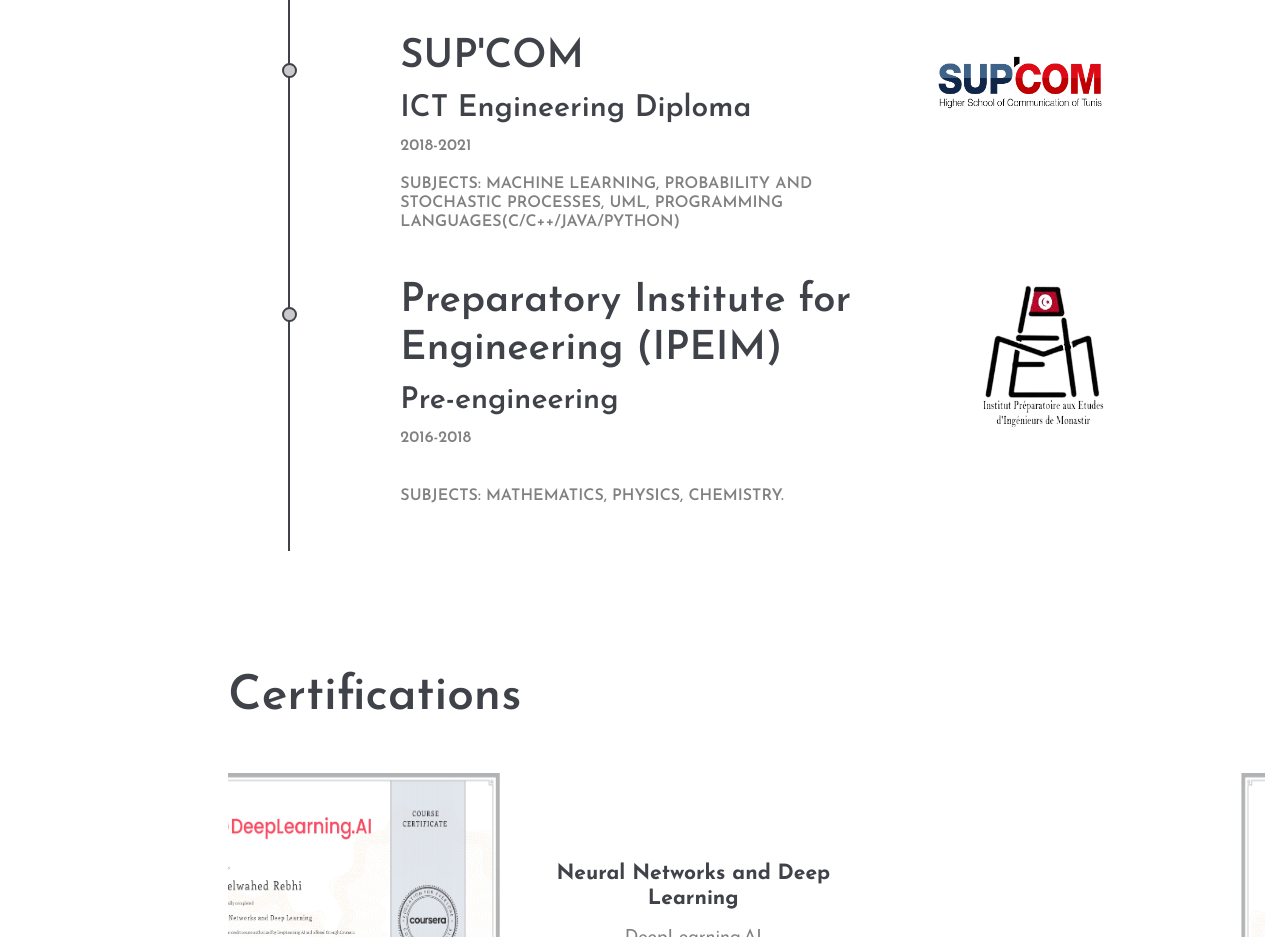
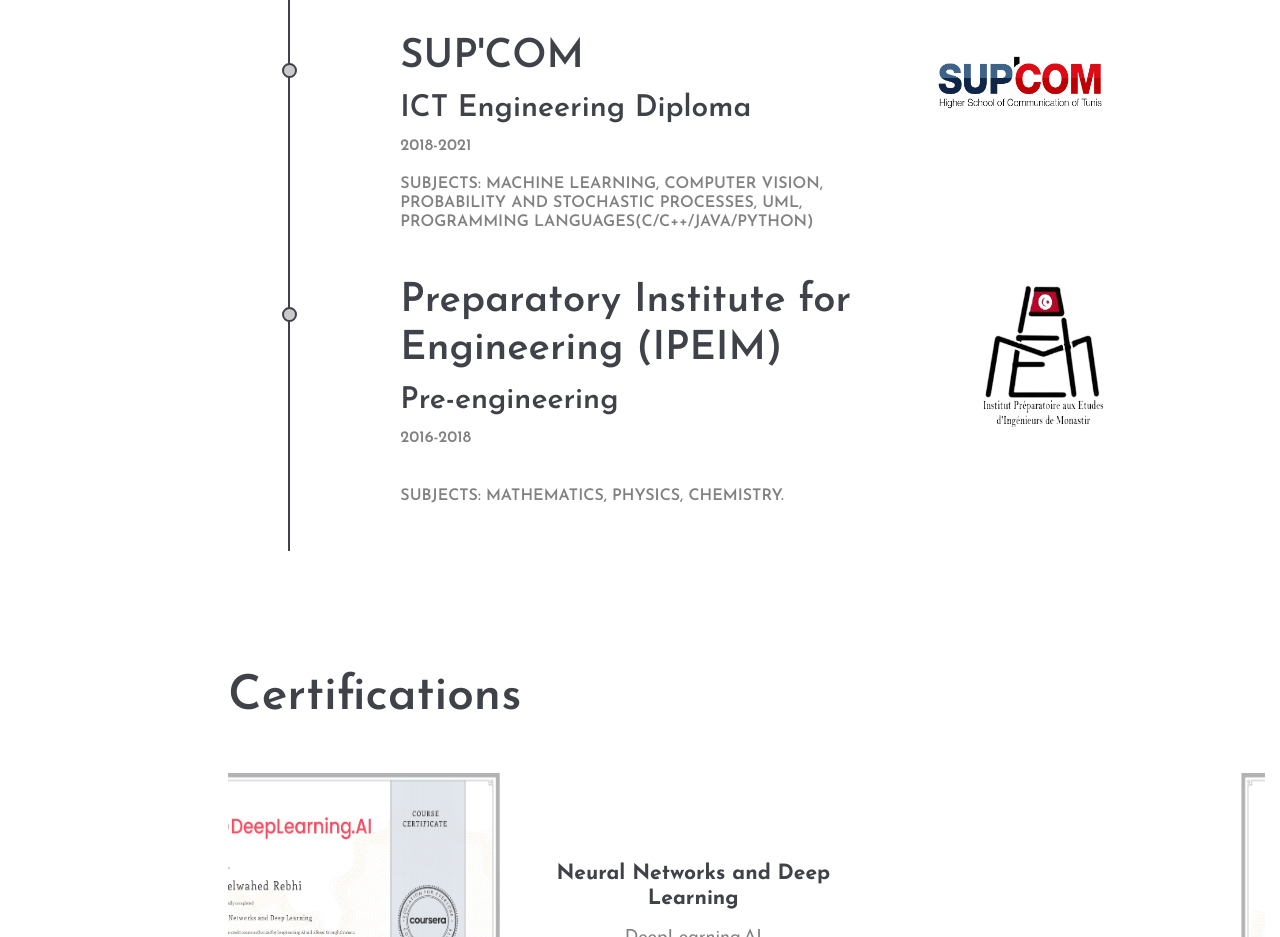
Before and after one commit to AbdelwahedRebhi/AbdelwahedRebhi.github.io, a plain HTML site: page index.html in a window 1280 px wide. Shown: the part 3720-4657 px from the top of the page. Drawn offline with Linux system fonts and the light colour scheme.

Commit message:
Update Text_5

```diff
--- a/index.html
+++ b/index.html
@@ -277,8 +277,7 @@
 										<h2>SUP'COM  </h2>
 										<h3>ICT Engineering Diploma</h3>
 										<h4>2018-2021 <br> <br>
-											Subjects: Machine Learning,
-											Probability and stochastic processes, UML,
+											Subjects: Machine Learning, Computer Vision, Probability and stochastic processes, UML,
 											Programming languages(C/C++/Java/Python)
 										</h4>
 
```
